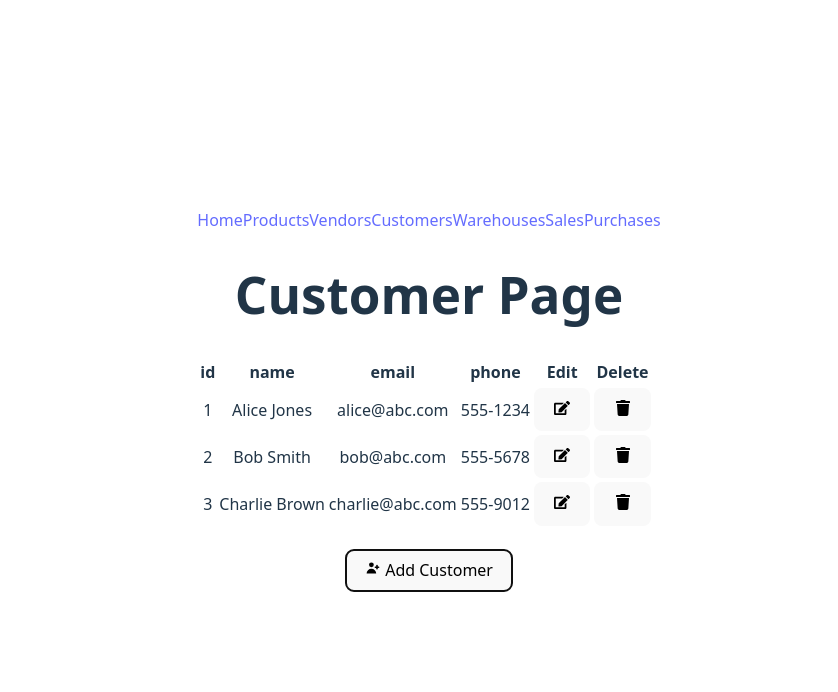
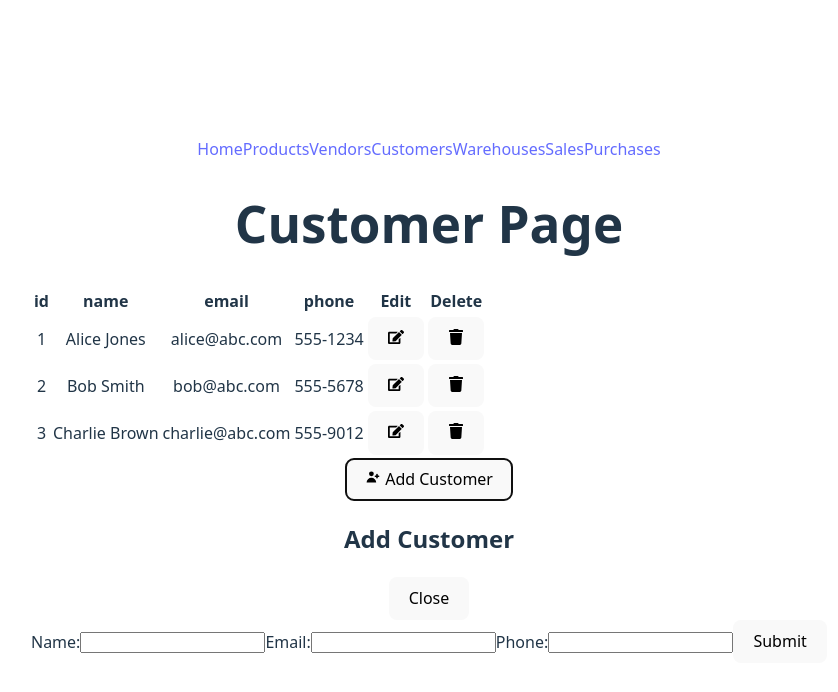
Before and after one commit to gunnarrl/coalition-warehouse, a React app in the folder frontend/: page /customers in a window 1280 px wide. Both pictures are taken after a click on the button "Add Customer". Shown: the top 692 px of the page, without its empty margins (211-1049 px from the left). Built offline with nearby package versions, Linux system fonts and the light colour scheme; the HTML template or start-up script is replaced by a standard one.

Commit message:
Popup to add customers (data is not saved

```diff
--- a/frontend/src/pages/CustomerPage.jsx
+++ b/frontend/src/pages/CustomerPage.jsx
@@ -1,6 +1,7 @@
 import React from 'react';
 import Table from '../components/Table';
 import { HiUserAdd } from "react-icons/hi";
+import PopupForm from '../components/PopupForm';
 
 const customers = [
     { id: 1, name: 'Alice Jones', email: 'alice@abc.com', phone: '555-1234' },
@@ -9,12 +10,29 @@ const customers = [
 ];
 
 const CustomerPage = () => {
+    const [isPopupOpen, setIsPopupOpen] = React.useState(false);
+
     return (
         <div>
             <h1>Customer Page</h1>
             <Table data={customers}
             columns={['id', 'name', 'email', 'phone']} />
-            <button style={{ marginTop: '20px' }}><HiUserAdd /> Add Customer</button>
+            <button onClick={() => setIsPopupOpen(true)}><HiUserAdd /> Add Customer</button>
+            <PopupForm
+                isOpen={isPopupOpen}
+                onClose={() => setIsPopupOpen(false)}
+                title="Add Customer"
+            >
+                <form>
+                    <label>Name:</label>
+                    <input type="text" name="name" />
+                    <label>Email:</label>
+                    <input type="email" name="email" />
+                    <label>Phone:</label>
+                    <input type="text" name="phone" />
+                    <button type="submit">Submit</button>
+                </form>
+            </PopupForm>
         </div>
     );
 }
```
